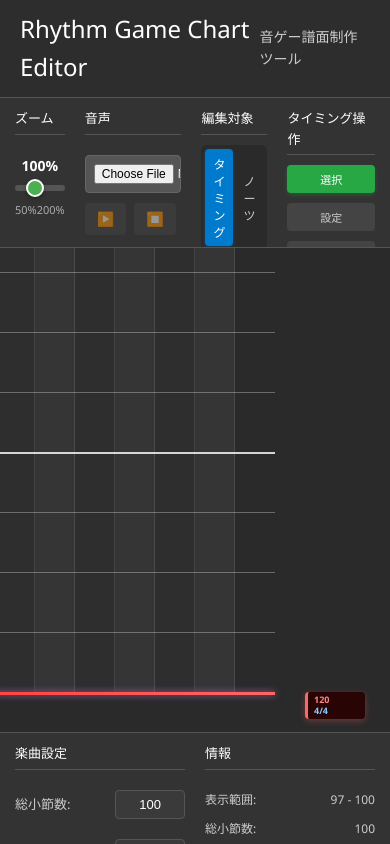
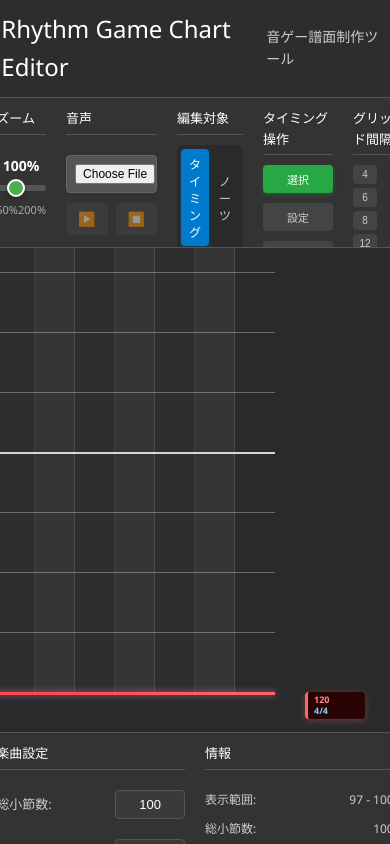
Before and after one commit to matsuokaju/rhythm-game-editor, a Vue app in the folder vue-app/: page / in a window 390 px wide. Built offline with nearby package versions, Linux system fonts and the light colour scheme.

Commit message:
- グリッド間隔選択機能 - プレビューノート表示

```diff
--- a/vue-app/src/components/TimelineEditor.vue
+++ b/vue-app/src/components/TimelineEditor.vue
@@ -98,6 +98,22 @@
         </div>
         <div class="mode-info">{{ getActionModeDescription() }}</div>
       </div>
+
+      <div class="grid-division-controls">
+        <h3>グリッド間隔</h3>
+        <div class="division-buttons">
+          <button
+            v-for="division in availableDivisions"
+            :key="division"
+            @click="setGridDivision(division)"
+            :class="{ active: gridDivision === division }"
+            class="division-btn"
+          >
+            {{ division }}
+          </button>
+        </div>
+        <div class="division-info">{{ getDivisionDescription() }}</div>
+      </div>
     </div>
 
     <div class="timeline-container"
@@ -202,6 +218,13 @@
           >
             <div v-if="previewNote.type === 'hold'" class="hold-tail" :style="getHoldTailStyle()"></div>
           </div>
+
+          <!-- ホバープレビューノート -->
+          <div
+            v-if="hoverPreviewNote"
+            class="note note-hover-preview"
+            :style="getHoverPreviewNoteStyle(hoverPreviewNote)"
+          ></div>
         </div>
       </div>
     </div>
@@ -256,7 +279,7 @@
         <h3>タイミング設定</h3>
         <div class="dialog-content">
           <div class="position-info">
-            <span>位置: {{ timingDialogPosition?.measure }}小節 {{ (timingDialogPosition?.beat || 0).toFixed(2) }}拍目</span>
+            <span>位置: {{ timingDialogPosition?.measure }}小節 {{ (timingDialogPosition?.beat || 0).toFixed(3) }}拍目</span>
           </div>
 
           <div class="timing-input-group">
@@ -344,6 +367,10 @@ const actionMode = ref<'select' | 'edit' | 'delete'>('select')
 // ノート選択機能
 const selectedNotes = ref<Set<number>>(new Set()) // 選択されたノートのインデックス
 
+// グリッド間隔設定
+const gridDivision = ref(16) // デフォルトは16分音符（0.25拍間隔）
+const availableDivisions = [4, 6, 8, 12, 16, 24, 32] // 利用可能な分割数
+
 // タイミングダイアログ
 const showTimingDialog = ref(false)
 const timingDialogPosition = ref<{ measure: number; beat: number } | null>(null)
@@ -583,6 +610,21 @@ const getNoteStyle = (note: Note) => {
 const getHoldTailStyle = () => {
   // 新しいデザインでは尻尾は表示しない
   return { display: 'none' }
+}
+
+// ホバープレビューノーツのスタイル
+const getHoverPreviewNoteStyle = (position: { measure: number; beat: number; lane: number }) => {
+  const y = getNoteY(position.measure, position.beat)
+  const x = position.lane * laneWidth + 2.5 // レーン中央に配置（0ベース）
+
+  return {
+    position: 'absolute' as const,
+    left: `${x}px`,
+    top: `${y}px`,
+    width: `${laneWidth - 5}px`,
+    height: '8px',
+    zIndex: 5 // 通常ノーツより低く、背景より高く
+  }
 }
 
 // 小節・拍からY座標を計算（下から上に流れるように反転、ノート中央が拍位置に来るよう調整）
@@ -954,6 +996,26 @@ const setEditType = (type: 'notes' | 'timing') => {
 // アクションモードの設定
 const setActionMode = (mode: 'select' | 'edit' | 'delete') => {
   actionMode.value = mode
+}
+
+// グリッド間隔の設定
+const setGridDivision = (division: number) => {
+  gridDivision.value = division
+}
+
+// グリッド間隔の説明を取得
+const getDivisionDescription = () => {
+  const noteNames: { [key: number]: string } = {
+    4: '4分音符',
+    6: '4分3連符',
+    8: '8分音符',
+    12: '8分3連符',
+    16: '16分音符',
+    24: '16分3連符',
+    32: '32分音符'
+  }
+  const beatInterval = 4 / gridDivision.value
+  return `${noteNames[gridDivision.value]} (${beatInterval.toFixed(3)}拍間隔)`
 }
 
 // アクションモードの説明を取得
@@ -1169,6 +1231,9 @@ const dragStartTime = ref(0)
 const dragStartPosition = ref<{ measure: number; beat: number; lane: number } | null>(null)
 const previewNote = ref<Note | null>(null)
 
+// ホバープレビューノーツ
+const hoverPreviewNote = ref<{ measure: number; beat: number; lane: number } | null>(null)
+
 // マウス座標から小節・拍・レーンを計算（改良版）
 const getPositionFromMouseEvent = (event: MouseEvent) => {
   if (!timelineContainer.value) return null
@@ -1211,15 +1276,16 @@ const getPositionFromMouseEvent = (event: MouseEvent) => {
       const positionInMeasure = adjustedY - accumulatedHeight
       const beat = (positionInMeasure / measureHeight) * timeSignature[0]
 
-      // 1/4拍単位にスナップ
-      let snappedBeat = Math.round(beat * 4) / 4
-
-      // 小節の頭付近（0.125拍以内）は0拍目に強制スナップ
-      if (snappedBeat < 0.125) {
+      // グリッド間隔に基づいてスナップ
+      const snapInterval = 4 / gridDivision.value // 拍単位での間隔
+      let snappedBeat = Math.round(beat / snapInterval) * snapInterval
+
+      // 小節の頭付近（間隔の半分以内）は0拍目に強制スナップ
+      if (snappedBeat < snapInterval / 2) {
         snappedBeat = 0
       }
       // 小節の最後付近は次の小節の0拍目として扱う
-      if (snappedBeat >= timeSignature[0] - 0.125) {
+      if (snappedBeat >= timeSignature[0] - snapInterval / 2) {
         snappedBeat = 0
         measure = measure + 1
       }
@@ -1293,9 +1359,17 @@ const handleMouseDown = (event: MouseEvent) => {
 }
 
 const handleMouseMove = (event: MouseEvent) => {
+  const currentPosition = getPositionFromMouseEvent(event)
+
+  // ホバープレビューノーツの更新（配置モードでドラッグしていない場合）
+  if (!isDragging.value && editType.value === 'notes' && actionMode.value === 'edit' && currentPosition) {
+    hoverPreviewNote.value = currentPosition
+  } else {
+    hoverPreviewNote.value = null
+  }
+
   if (!isDragging.value || !dragStartPosition.value || editType.value !== 'notes' || actionMode.value !== 'edit') return
 
-  const currentPosition = getPositionFromMouseEvent(event)
   if (!currentPosition) return
 
   console.log('Mouse move:', currentPosition)
@@ -1370,6 +1444,7 @@ const handleMouseUp = () => {
   isDragging.value = false
   dragStartPosition.value = null
   previewNote.value = null
+  hoverPreviewNote.value = null
 }
 
 // スクロール監視
@@ -1596,6 +1671,14 @@ onUnmounted(() => {
 .note-preview {
   opacity: 0.6;
   border-style: dashed !important;
+}
+
+.note-hover-preview {
+  background: rgba(255, 255, 255, 0.3);
+  border: 1px solid rgba(255, 255, 255, 0.5);
+  border-radius: 2px;
+  opacity: 0.7;
+  pointer-events: none; /* マウスイベントを通す */
 }
 
 .hold-tail {
@@ -1755,6 +1838,53 @@ onUnmounted(() => {
   margin-top: 10px;
 }
 
+/* グリッド間隔コントロール */
+.grid-division-controls {
+  margin-bottom: 20px;
+}
+
+.division-buttons {
+  display: flex;
+  flex-wrap: wrap;
+  gap: 4px;
+  margin-bottom: 10px;
+}
+
+.division-btn {
+  background: #444;
+  color: #ccc;
+  border: none;
+  padding: 6px 10px;
+  border-radius: 4px;
+  cursor: pointer;
+  transition: all 0.2s ease;
+  font-size: 12px;
+  font-weight: 500;
+  text-align: center;
+  min-width: 30px;
+}
+
+.division-btn:hover {
+  background: #555;
+  color: #fff;
+}
+
+.division-btn.active {
+  background: #9c27b0;
+  color: #fff;
+  box-shadow: 0 2px 4px rgba(156, 39, 176, 0.3);
+}
+
+.division-info {
+  background: #1a1a1a;
+  padding: 6px 10px;
+  border-radius: 4px;
+  font-size: 11px;
+  color: #aaa;
+  border-left: 3px solid #9c27b0;
+  text-align: center;
+}
+
 /* 楽曲設定 */
 .song-setting {
   display: flex;
@@ -2152,6 +2282,17 @@ onUnmounted(() => {
   .mode-info {
     font-size: 11px;
     padding: 6px 8px;
+  }
+
+  .division-btn {
+    padding: 4px 6px;
+    font-size: 10px;
+    min-width: 24px;
+  }
+
+  .division-info {
+    font-size: 9px;
+    padding: 4px 6px;
   }
 
   .timeline-container {
```
